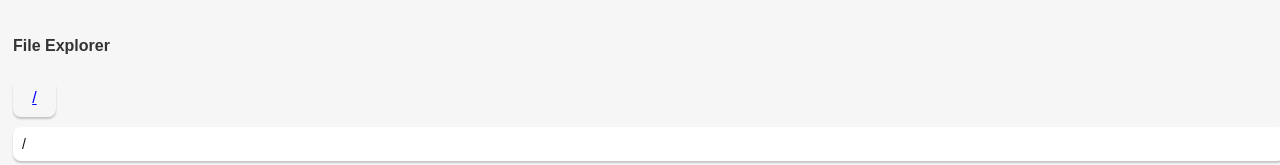
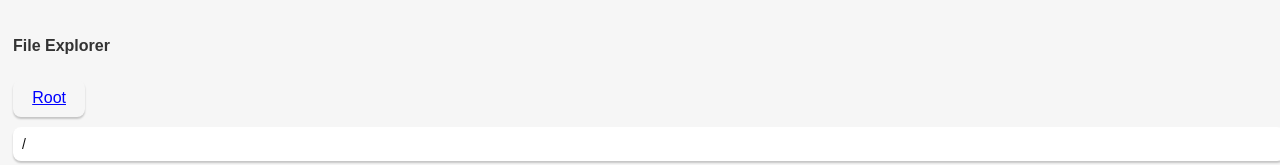
Before and after one commit to max-de-bug/file-explorer, a React (Vite) app: page / in a window 1280 px wide. Shown: the top 165 px of the page. Built offline with nearby package versions, Linux system fonts and the light colour scheme.

Commit message:
fix: resolve extra slash issue in breadcrumbs

```diff
--- a/src/components/NavBar/NavBar.tsx
+++ b/src/components/NavBar/NavBar.tsx
@@ -9,13 +9,11 @@ const Navbar = () => {
   const directorySegments =
     currentDirectory === "/"
       ? ["/"]
-      : ["/", ...currentDirectory.split("/").filter(Boolean)];
+      : currentDirectory.split("/").filter(Boolean);
 
-  const handleNavigateToSegment = (index: number) => {
-    const newPath = directorySegments.slice(0, index + 1).join("/");
-    // Ensure the path starts with '/' but avoid adding an extra one
-    const pathToUpdate = newPath.startsWith("/") ? newPath : "/" + newPath;
-    handleCurrentDirectory({ target: { value: pathToUpdate } }); // Update directory in context
+  const handleNavigateToSegment = (index) => {
+    const newPath = "/" + directorySegments.slice(0, index + 1).join("/");
+    handleCurrentDirectory({ target: { value: newPath } }); // Update directory in context
   };
 
   return (
@@ -28,7 +26,7 @@ const Navbar = () => {
             onClick={() => handleNavigateToSegment(index)}
             className={styles.breadcrumbButton}
           >
-            {segment}
+            {index === 0 ? "Root" : segment}
           </button>
         ))}
       </div>
```
